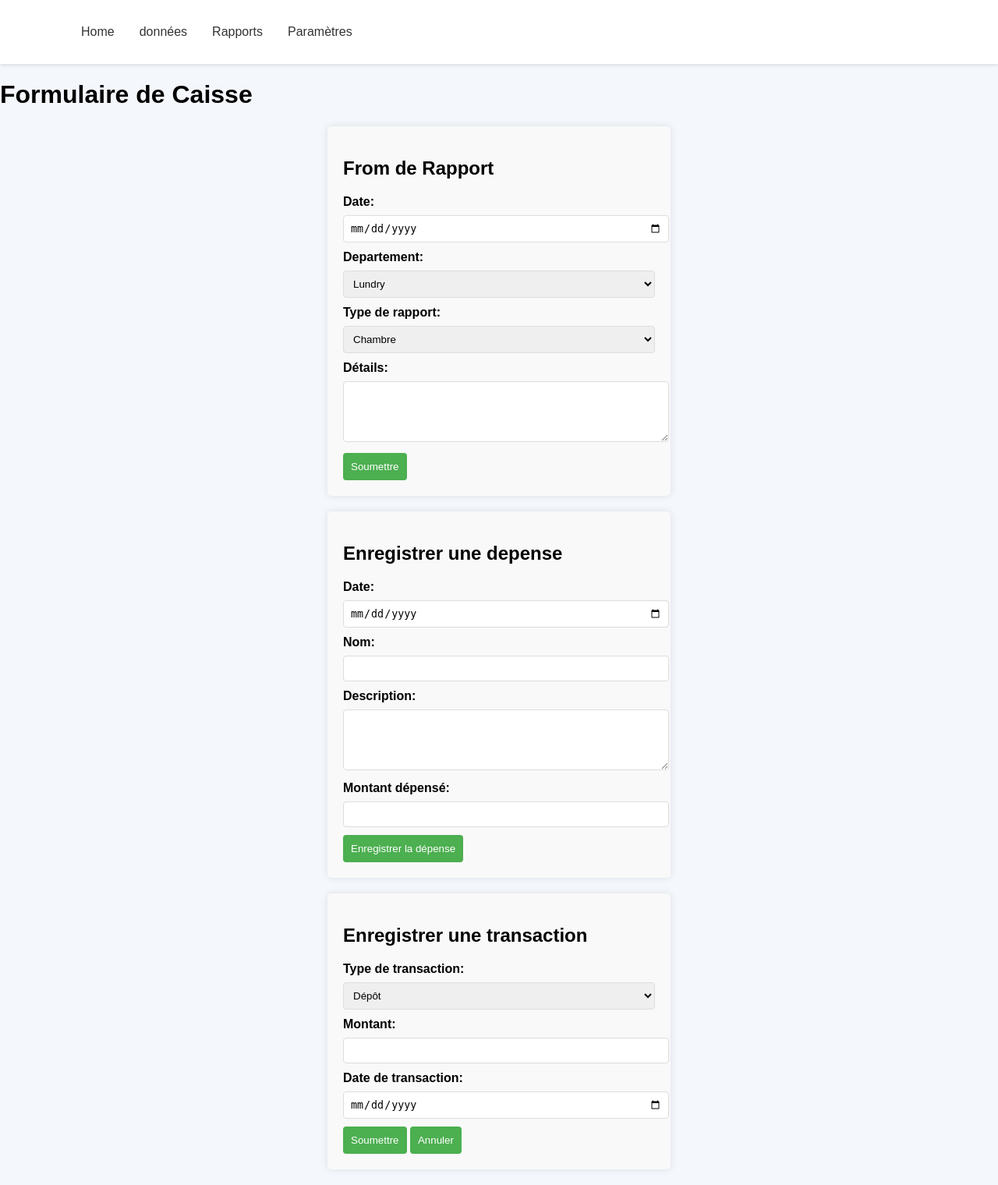
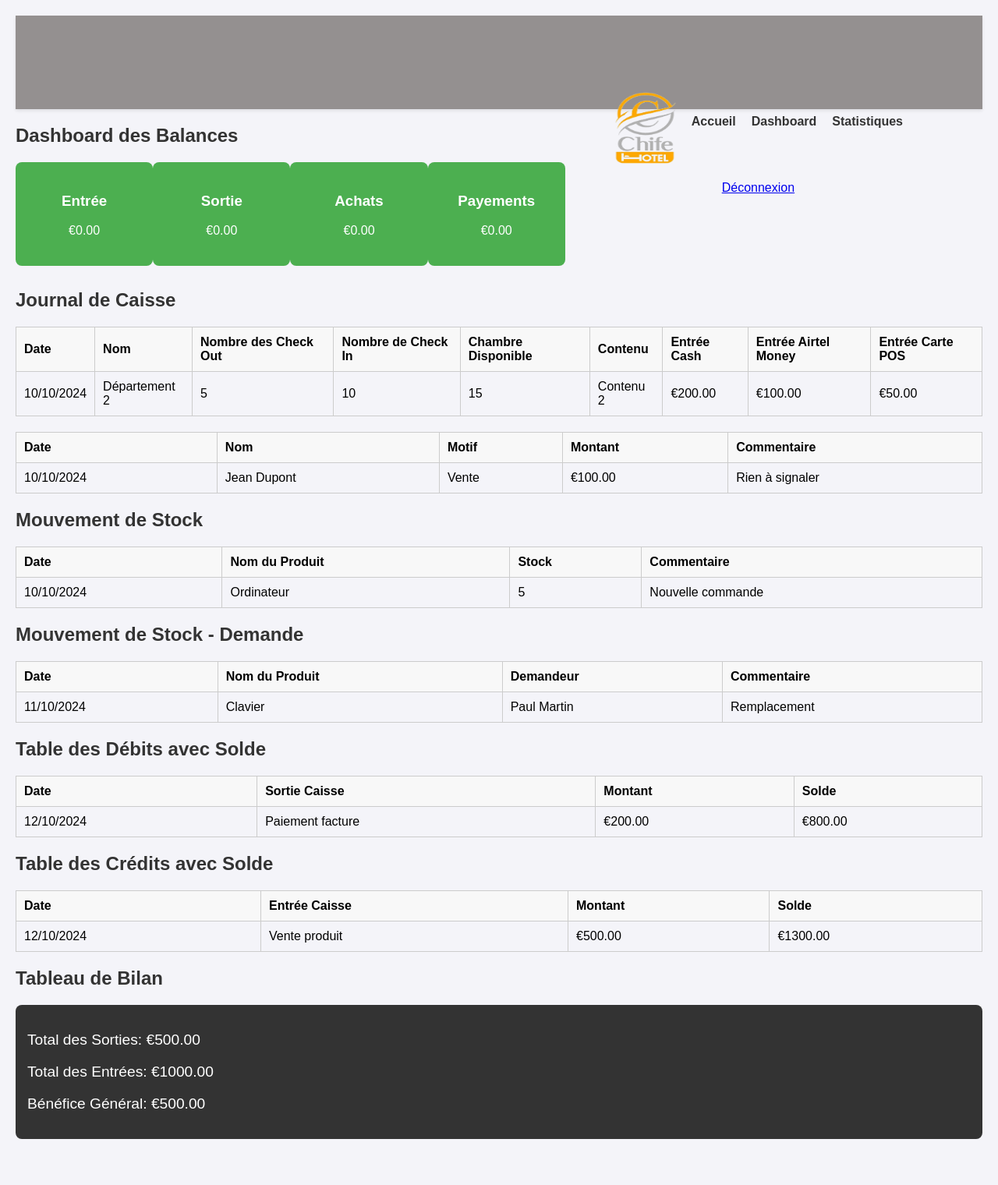
Before and after one commit to eOneJlk/comptabiliterCHife, a PHP site: page /utilisateur/comptabilite/comptabilite.html in a window 1280 px wide. Shown: the whole page at 78% size. After the commit the page ends 1461 px from the top, so only its background shows below. Run offline with PHP 8.4, Linux system fonts and the light colour scheme.

```diff
--- a/utilisateur/caisse/caisse.html
+++ b/utilisateur/caisse/caisse.html
@@ -7,7 +7,7 @@
     <link rel="stylesheet" href="assets/css/style_utilisateur.css">
 </head>
 <body>
-    <header></header>
+    <header>
     <nav>
       <a class="logo" href="#home"><img src="assets/img/logo_2.png" alt="Logo" style="width: 100px; height: 100px; border-radius: 20px; margin: 10px;"></a>
         <ul class="nav-links" style="display: flex; justify-content: space-between; align-items: center; padding: 0; margin: 0;">
--- a/utilisateur/comptabilite/assets/css/style_utilisateur.css
+++ b/utilisateur/comptabilite/assets/css/style_utilisateur.css
@@ -20,72 +20,48 @@ nav {
 .logo {
     font-size: 1.5rem;
     font-weight: bold;
+    width: 100px;
+    height: 100px;
+    border-radius: 20px;
+    margin: 10px;">
 }
 
-.nav-links {
-    display: flex;
-    list-style-type: none;
+body {
+    font-family: Arial, sans-serif;
+    margin: 0;
+    padding: 0;
+    background-color: #f9f9f9;
 }
 
-.nav-links li {
-    margin-left: 2rem;
+header {
+    background-color: #949090;
+    color: white;
+    padding: 60px;
+    text-align: center;
 }
 
-.nav-links a {
-    text-decoration: none;
-    color: #333;
+header h1 {
+    margin: 0;
 }
 
-
-.user-profile {
-    display: flex;
-    align-items: center;
+section {
+    max-width: 800px;
+    margin: auto;
+    padding: 20px;
+    text-align: center;
 }
 
-.user-profile img {
-    width: 40px;
-    height: 40px;
-    border-radius: 50%;
-    margin-right: 1rem;
+table {
+    width: 100%;
+    border-collapse: collapse;
 }
 
-main {
-    padding: 2rem;
+th, td {
+    border: 1px solid #ddd;
+    padding: 8px;
+    text-align: left;
 }
 
-
-form {
-    background-color: #f9f9f9;
-    padding: 20px;
-    border-radius: 5px;
-    max-width: 400px;
-    margin: 20px auto;
-    box-shadow: 0 0 10px rgba(0, 0, 0, 0.1);
-  }
-
-  label {
-    font-weight: bold;
-    display: block;
-    margin-bottom: 8px;
-  }
-
-  input, select, textarea {
-    width: 100%;
-    padding: 8px;
-    margin-bottom: 10px;
-    border: 1px solid #ddd;
-    border-radius: 4px;
-  }
-
-  button {
-    background-color: #4CAF50;
-    color: white;
-    padding: 10px;
-    border: none;
-    border-radius: 4px;
-    cursor: pointer;
-  }
-
-  button:hover {
-    background-color: #45a049;
-  }
+th {
+    background-color: #f2f2f2;
+}
--- a/utilisateur/comptabilite/comptabilite.html
+++ b/utilisateur/comptabilite/comptabilite.html
@@ -1,84 +1,248 @@
 <!DOCTYPE html>
 <html lang="en">
 <head>
+  <meta charset="UTF-8">
+  <meta name="viewport" content="width=device-width, initial-scale=1.0">
+  <title>Comptabilite</title>
+  <link rel="stylesheet" href="assets/css/style_utilisateur.css">
+</head>
+<body>
+    <style>
+         body {
+            font-family: Arial, sans-serif;
+            background-color: #f4f4f9;
+            margin: 0;
+            padding: 20px;
+        }
+        h2 {
+            color: #333;
+        }
+        table {
+            width: 100%;
+            border-collapse: collapse;
+            margin-bottom: 20px;
+        }
+        table, th, td {
+            border: 1px solid #ccc;
+        }
+        th, td {
+            padding: 10px;
+            text-align: left;
+        }
+        th {
+            background-color: #f8f8f8;
+        }
+        .dashboard {
+            display: flex;
+            justify-content: space-between;
+            margin-bottom: 30px;
+        }
+        .dashboard-item {
+            background-color: #4CAF50;
+            color: white;
+            padding: 20px;
+            width: 23%;
+            text-align: center;
+            border-radius: 8px;
+        }
+        .bilan {
+            background-color: #333;
+            color: white;
+            padding: 15px;
+            border-radius: 8px;
+        }
+        .bilan p {
+            font-size: 1.2em;
+        }
+
+    </style>
+    <header>
+        <div class="user-profile" style="float: right;">
+          <nav>
+            <a class="logo" href="#home"><img src="assets/img/logo_2.png" alt="Logo" style="place-items:initial; width: 100px; height: 100px; border-radius: 20px; margin: 10px;"></a>
+              <ul class="nav-links" style="display: flex; justify-content: space-between; align-items: center; padding: 0; margin: 0;">
+                <li style="list-style-type: none; margin: 10px;"><a href="#home" style="text-decoration: none; color: #333; font-weight: bold;">Accueil</a></li>
+                <li style="list-style-type: none; margin: 10px;"><a href="#dashboard.html" style="text-decoration: none; color: #333; font-weight: bold;">Dashboard</a></li>
+                <li style="list-style-type: none; margin: 10px;"><a href="#rapports-et-statistiques" style="text-decoration: none; color: #333; font-weight: bold;">Statistiques</a></li>
+              </ul>
+          </nav>
+            <span>
+            <?php
+              echo htmlspecialchars($nom_complet);
+            ?>
+            </span>
+            <a href="logout.php" class="logout-link" style="margin-left: 20px;">Déconnexion</a>
+        </div>
+    </header>
+    <!DOCTYPE html>
+<html lang="fr">
+<head>
     <meta charset="UTF-8">
     <meta name="viewport" content="width=device-width, initial-scale=1.0">
-    <title>Caissier</title>
-    <link rel="stylesheet" href="assets/css/style_utilisateur.css">
+    <title>Page Comptable</title>
+
 </head>
 <body>
-    <header>
-        <nav>
-            <ul class="nav-links">
-                <li><a href="#home">Home</a></li>
-                <li><a href="#table-des-données">données</a></li>
-                <li><a href="#reports">Rapports</a></li>
-                <li><a href="#settings">Paramètres</a></li>
-            </ul>
 
-        </nav>
-    </header>
-    <h1>Formulaire de Caisse</h1>
-    <form action="submit_report.php" method="post">
-        <h2>From de Rapport</h2>
-        <label for="date">Date:</label>
-        <input type="date" id="date" name="date" required><br>
+    <h2>Dashboard des Balances</h2>
+    <div class="dashboard">
+        <div class="dashboard-item">
+            <h3>Entrée</h3>
+            <p id="total-entree">€0.00</p>
+        </div>
+        <div class="dashboard-item">
+            <h3>Sortie</h3>
+            <p id="total-sortie">€0.00</p>
+        </div>
+        <div class="dashboard-item">
+            <h3>Achats</h3>
+            <p id="total-achats">€0.00</p>
+        </div>
+        <div class="dashboard-item">
+            <h3>Payements</h3>
+            <p id="total-payements">€0.00</p>
+        </div>
+    </div>
 
-        <label for="type">Departement:</label>
-        <select id="type" name="type" required>
-          <option value="lundry">Lundry</option>
-          <option value="stock">Stock</option>
-          <option value="reception">Reception</option>
-          <option value="caisse">Caisse</option>
-          <option value="bar">Bar</option>
-        </select><br>
+    <h2>Journal de Caisse</h2>
+    <table>
+        <thead>
+            <tr>
+                <th>Date</th>
+                <th>Nom</th>
+                <th>Nombre des Check Out</th>
+                <th>Nombre de Check In</th>
+                <th>Chambre Disponible</th>
+                <th>Contenu</th>
+                <th>Entrée Cash</th>
+                <th>Entrée Airtel Money</th>
+                <th>Entrée Carte POS</th>
+            </tr>
+        </thead>
+        <tbody>
+            <tr>
+                <td>10/10/2024</td>
+                <td>Département 2</td>
+                <td>5</td>
+                <td>10</td>
+                <td>15</td>
+                <td>Contenu 2</td>
+                <td>€200.00</td>
+                <td>€100.00</td>
+                <td>€50.00</td>
+            </tr>
+        </tbody>
+    </table>
+    <table>
+        <thead>
+            <tr>
+                <th>Date</th>
+                <th>Nom</th>
+                <th>Motif</th>
+                <th>Montant</th>
+                <th>Commentaire</th>
+            </tr>
+        </thead>
+        <tbody>
+            <tr>
+                <td>10/10/2024</td>
+                <td>Jean Dupont</td>
+                <td>Vente</td>
+                <td>€100.00</td>
+                <td>Rien à signaler</td>
+            </tr>
+        </tbody>
+    </table>
 
-        <label for="type">Type de rapport:</label>
-        <select id="type" name="type" required>
-          <option value="chambre">Chambre</option>
-          <option value="stock">Stock</option>
-          <option value="vente_bars">Vente Bars</option>
-          <option value="caisse">Caisse</option>
-        </select><br>
+    <h2>Mouvement de Stock</h2>
+    <table>
+        <thead>
+            <tr>
+                <th>Date</th>
+                <th>Nom du Produit</th>
+                <th>Stock</th>
+                <th>Commentaire</th>
+            </tr>
+        </thead>
+        <tbody>
+            <tr>
+                <td>10/10/2024</td>
+                <td>Ordinateur</td>
+                <td>5</td>
+                <td>Nouvelle commande</td>
+            </tr>
+        </tbody>
+    </table>
 
-        <label for="details">Détails:</label>
-        <textarea id="details" name="details" rows="4" cols="50" required></textarea><br>
+    <h2>Mouvement de Stock - Demande</h2>
+    <table>
+        <thead>
+            <tr>
+                <th>Date</th>
+                <th>Nom du Produit</th>
+                <th>Demandeur</th>
+                <th>Commentaire</th>
+            </tr>
+        </thead>
+        <tbody>
+            <tr>
+                <td>11/10/2024</td>
+                <td>Clavier</td>
+                <td>Paul Martin</td>
+                <td>Remplacement</td>
+            </tr>
+        </tbody>
+    </table>
 
-        <button type="submit">Soumettre</button>
-    </form>
+    <h2>Table des Débits avec Solde</h2>
+    <table>
+        <thead>
+            <tr>
+                <th>Date</th>
+                <th>Sortie Caisse</th>
+                <th>Montant</th>
+                <th>Solde</th>
+            </tr>
+        </thead>
+        <tbody>
+            <tr>
+                <td>12/10/2024</td>
+                <td>Paiement facture</td>
+                <td>€200.00</td>
+                <td>€800.00</td>
+            </tr>
+        </tbody>
+    </table>
 
-    <form action="submit_expense.php" method="post">
-        <h2>Enregistrer une depense</h2>
-        <label for="date">Date:</label>
-        <input type="date" id="date" name="date" required><br>
-        <label for="nom">Nom:</label>
-        <input type="text" id="nom" name="nom" required><br>
-        <label for="description">Description:</label>
-        <textarea id="description" name="description" rows="4" cols="50" required></textarea><br>
+    <h2>Table des Crédits avec Solde</h2>
+    <table>
+        <thead>
+            <tr>
+                <th>Date</th>
+                <th>Entrée Caisse</th>
+                <th>Montant</th>
+                <th>Solde</th>
+            </tr>
+        </thead>
+        <tbody>
+            <tr>
+                <td>12/10/2024</td>
+                <td>Vente produit</td>
+                <td>€500.00</td>
+                <td>€1300.00</td>
+            </tr>
+        </tbody>
+    </table>
 
-        <label for="amount">Montant dépensé:</label>
-        <input type="number" id="amount" name="amount" step="0.01" required><br>
+    <h2>Tableau de Bilan</h2>
+    <div class="bilan">
+        <p>Total des Sorties: €500.00</p>
+        <p>Total des Entrées: €1000.00</p>
+        <p>Bénéfice Général: €500.00</p>
+    </div>
 
-        <button type="submit">Enregistrer la dépense</button>
-      </form>
-
-      <form action="submit_Bak_Movement.php" method="post">
-        <h2>Enregistrer une transaction</h2>
-        <label for="transaction_type">Type de transaction:</label>
-        <select id="transaction_type" name="transaction_type" required>
-          <option value="deposit">Dépôt</option>
-          <option value="withdrawal">Retrait</option>
-        </select><br>
-
-        <label for="amount">Montant:</label>
-        <input type="number" id="amount" name="amount" step="0.01" required><br>
-
-        <label for="date">Date de transaction:</label>
-        <input type="date" id="date" name="date" required><br>
-
-        <button type="submit">Soumettre</button>
-        <button type="reset">Annuler</button>
-      </form>
+</body>
+</html>
 
 
 </body>
```
Also changed, not shown: utilisateur/Agant/agant.html (added, +185 -0 lines), utilisateur/Agant/assets/style_agant.css (added), utilisateur/comptabilite/assets/img/logo_2.png (added).
